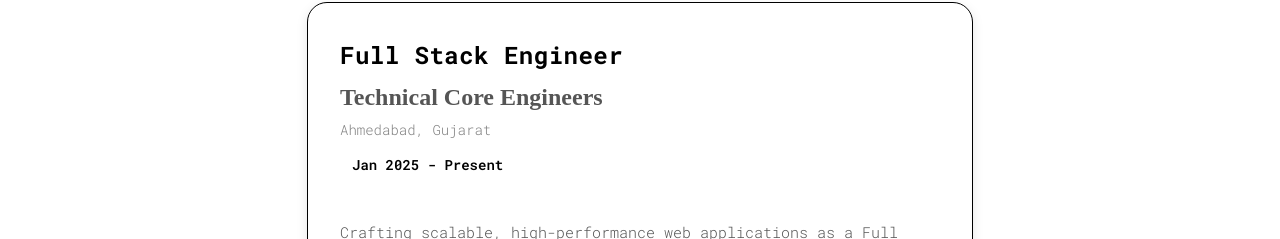
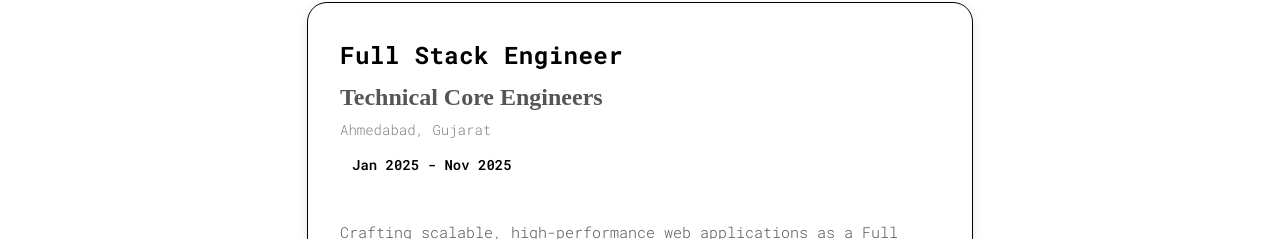
Before and after one commit to Devang0907/portfolio, a React (Vite) app: page / in a window 1280 px wide. Shown: the part 1101-1340 px from the top of the page. Built offline with nearby package versions, Linux system fonts and the light colour scheme.

Commit message:
edit:change experience section

```diff
--- a/src/sections/Experience/Experience.jsx
+++ b/src/sections/Experience/Experience.jsx
@@ -10,7 +10,7 @@
           <h3 className={styles.jobTitle}>Full Stack Engineer</h3>
           <h4 className={styles.companyName}>Technical Core Engineers</h4>
           <p className={styles.location}>Ahmedabad, Gujarat</p>
-          <p className={styles.duration}>Jan 2025 - Present</p>
+          <p className={styles.duration}>Jan 2025 - Nov 2025</p>
         </div>
 
         <div className={styles.jobDescription}>
```
